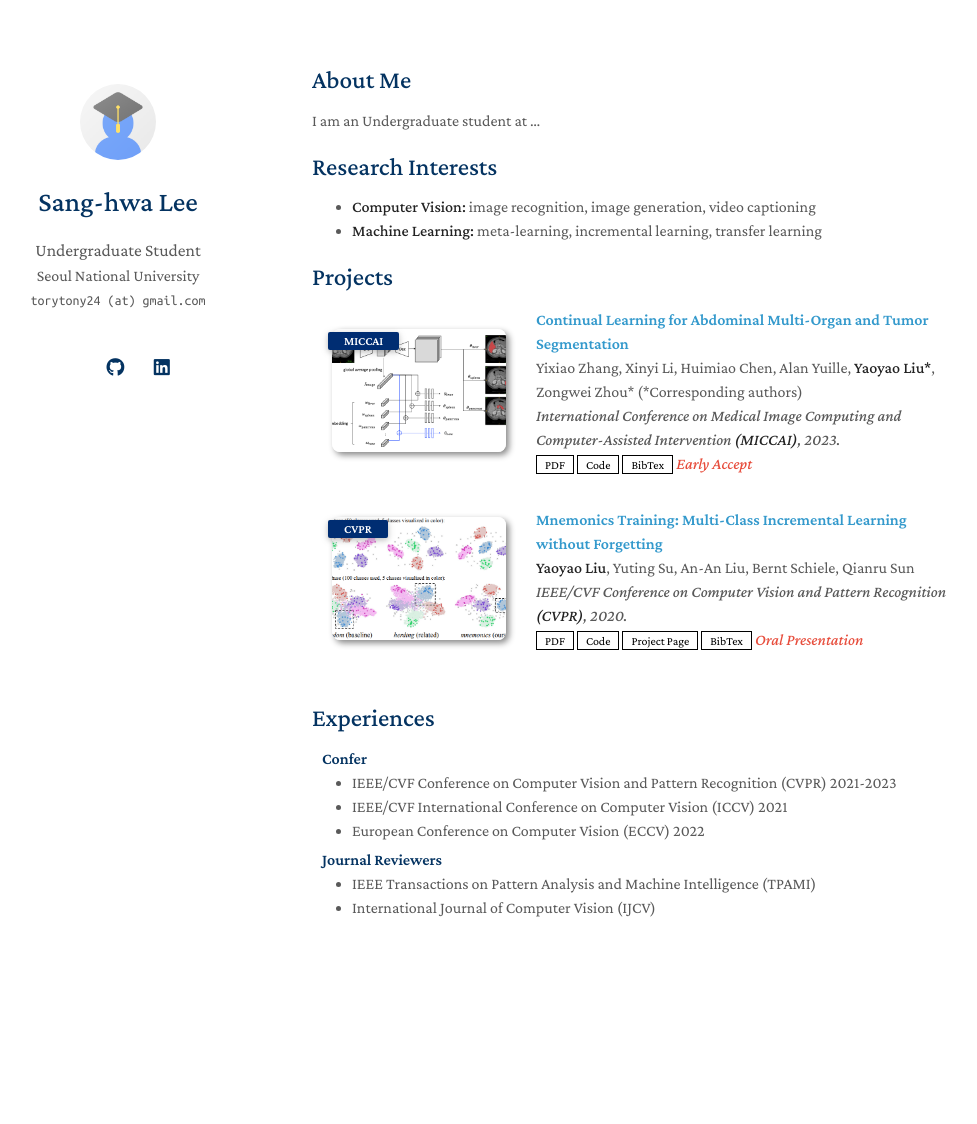
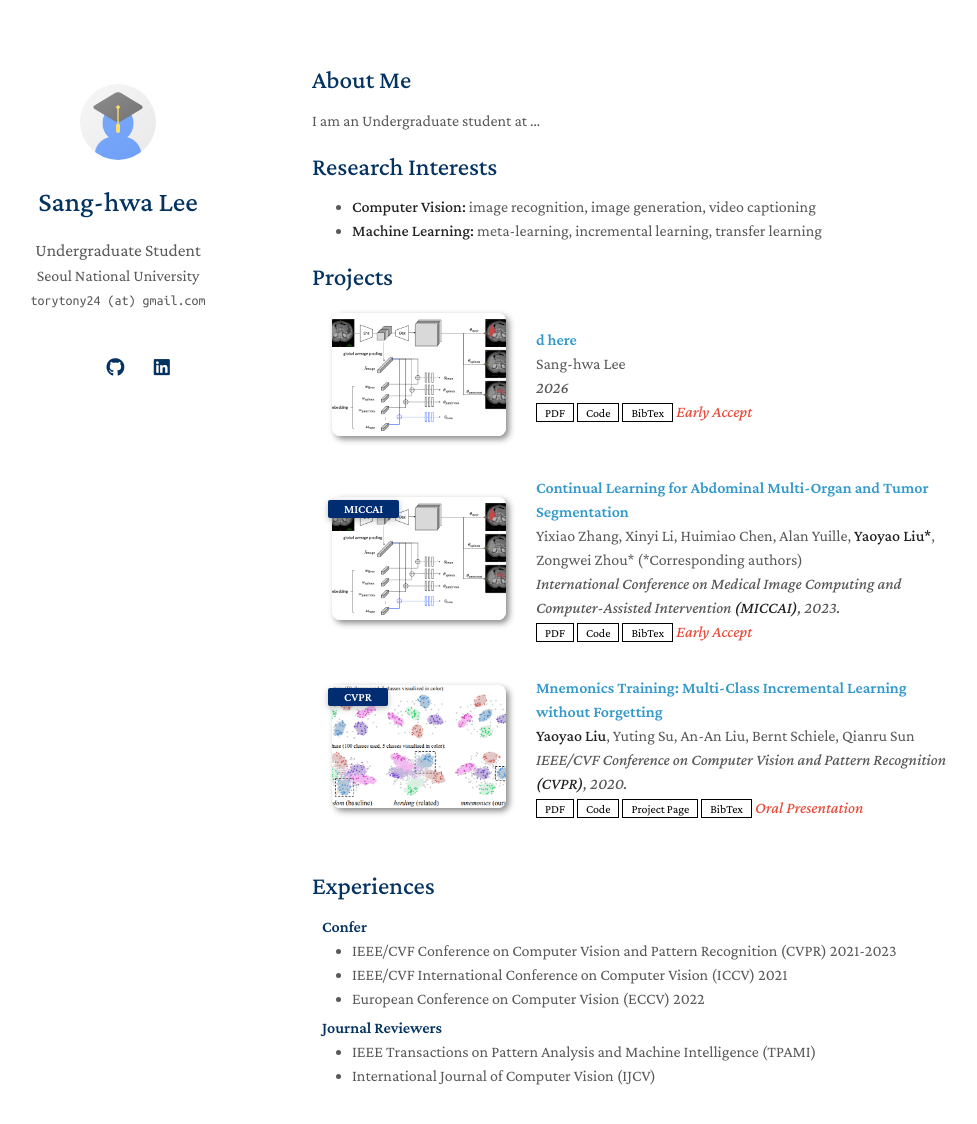
Before and after one commit to torytony24/torytony24.github.io, a Jekyll site: the page built from index.md, in a window 1280 px wide and 1182 px high. Shown: the top 1124 px of the window, without its empty margins (158-1135 px from the left). Built offline with Jekyll 4.4.1, drawn with Linux system fonts in a browser that asks for light colours; a style sheet for code colours, icons or effects is not loaded; our own code applies the rules of GitHub Pages for plain Markdown files.

Commit message:
publications.yml update

```diff
--- a/_data/publications.yml
+++ b/_data/publications.yml
@@ -1,4 +1,13 @@
 main:
+
+  - title: d here
+    authors: Sang-hwa Lee
+    conference: 2026
+    pdf: https://arxiv.org/pdf/2306.00988.pdf
+    code: https://github.com/MrGiovanni/ContinualLearning
+    bibtex: https://bib.yliu.me/MICCAI23.txt
+    image: ./assets/img/teaser_example_2.png
+    notes: Early Accept
 
   - title: Continual Learning for Abdominal Multi-Organ and Tumor Segmentation
     authors: Yixiao Zhang, Xinyi Li, Huimiao Chen, Alan Yuille, <strong>Yaoyao Liu*</strong>, Zongwei Zhou* (*Corresponding authors)
```
